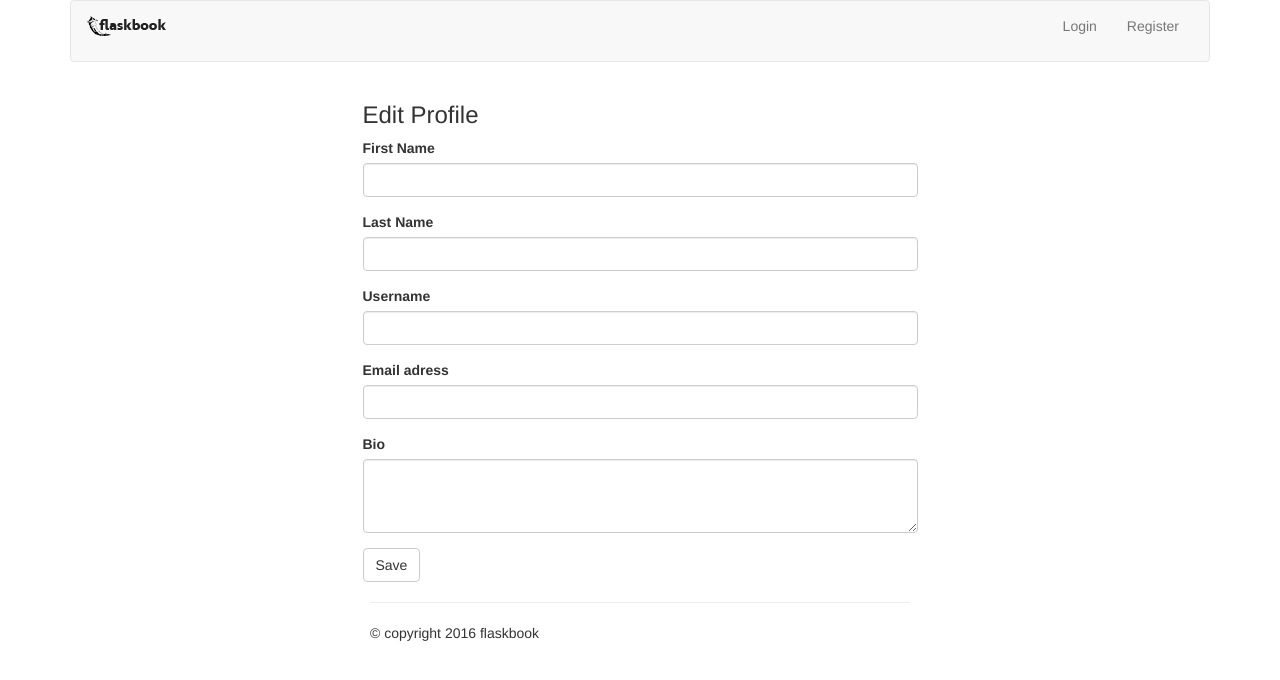
After one commit to mkhvatov/social-network, a Flask app: template templates/user/edit.html in a window 1280 px wide. The commit adds this page. Shown: the top 680 px of the page. Run offline with Flask 2, Linux system fonts and the light colour scheme; the template is opened without the code that fills it: values that come from a table or form of the project are taken from there, others are empty; some libraries are stand-ins or nearby versions.

Commit message:
edit profile views and template

```diff
--- /dev/null
+++ b/templates/user/edit.html
@@ -0,0 +1,43 @@
+{% extends "base.html" %}
+
+{% block title %}Edit profile{% endblock %}
+
+{% block content %}
+
+{% include "navbar.html" %}
+
+<div class="row">
+
+  <div class="col-md-offset-3 col-md-6">
+
+    <h3>Edit Profile</h3>
+
+    {% if error %}
+    <div class="alert alert-danger" role="alert">{{ error }}</div>
+    {% endif %}
+
+    {% if message %}
+    <div class="alert alert-success" role="alert">{{ message }}</div>
+    {% endif %}
+
+    {% from "_formhelpers.html" import render_field %}
+    <form method="POST" action="{{ url_for('.edit')}}" role="form">
+
+      {{ form.hidden_tag() }}
+
+      {{ render_field(form.first_name, class='form-control') }}
+      {{ render_field(form.last_name, class='form-control') }}
+
+      {{ render_field(form.username, class='form-control') }}
+      {{ render_field(form.email, class='form-control') }}
+
+      {{ render_field(form.bio, maxlength="160", rows="3", class='form-control') }}
+
+      <button type="submit" class="btn btn-default">Save</button>
+
+    </form>
+
+  </div>
+
+</div>
+{% endblock %}
--- a/templates/user/login.html
+++ b/templates/user/login.html
@@ -13,7 +13,7 @@
     <h3>User Login</h3>
 
     {% if error %}
-    <div class="error text-danger">{{ error }}</div>
+    <div class="alert alert-danger" role="alert">{{ error }}</div>
     {% endif %}
 
     {% from "_formhelpers.html" import render_field %}
```
Also changed, not shown: templates/user/profile.html (+9 -1 lines), user/views.py (+37 -3 lines).
